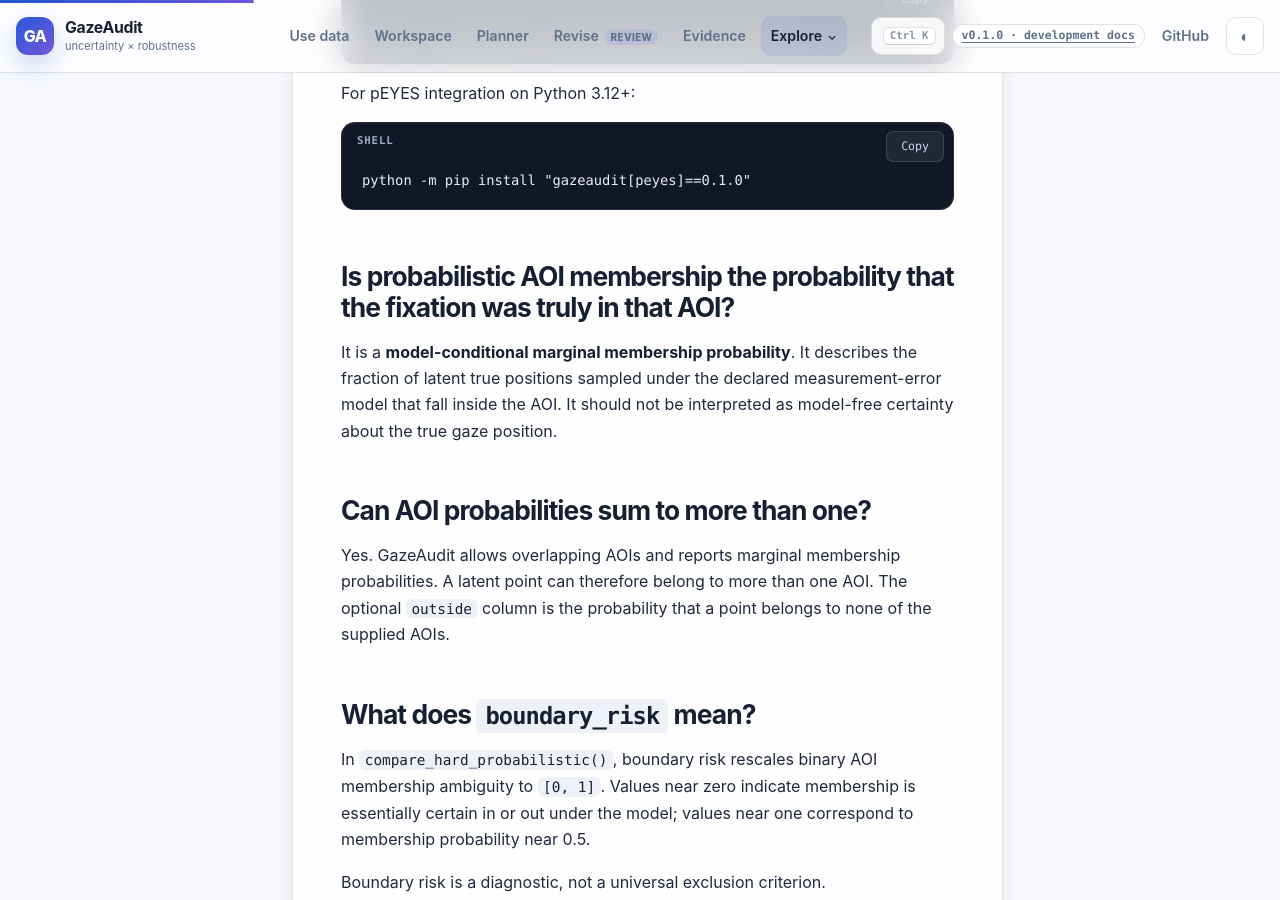
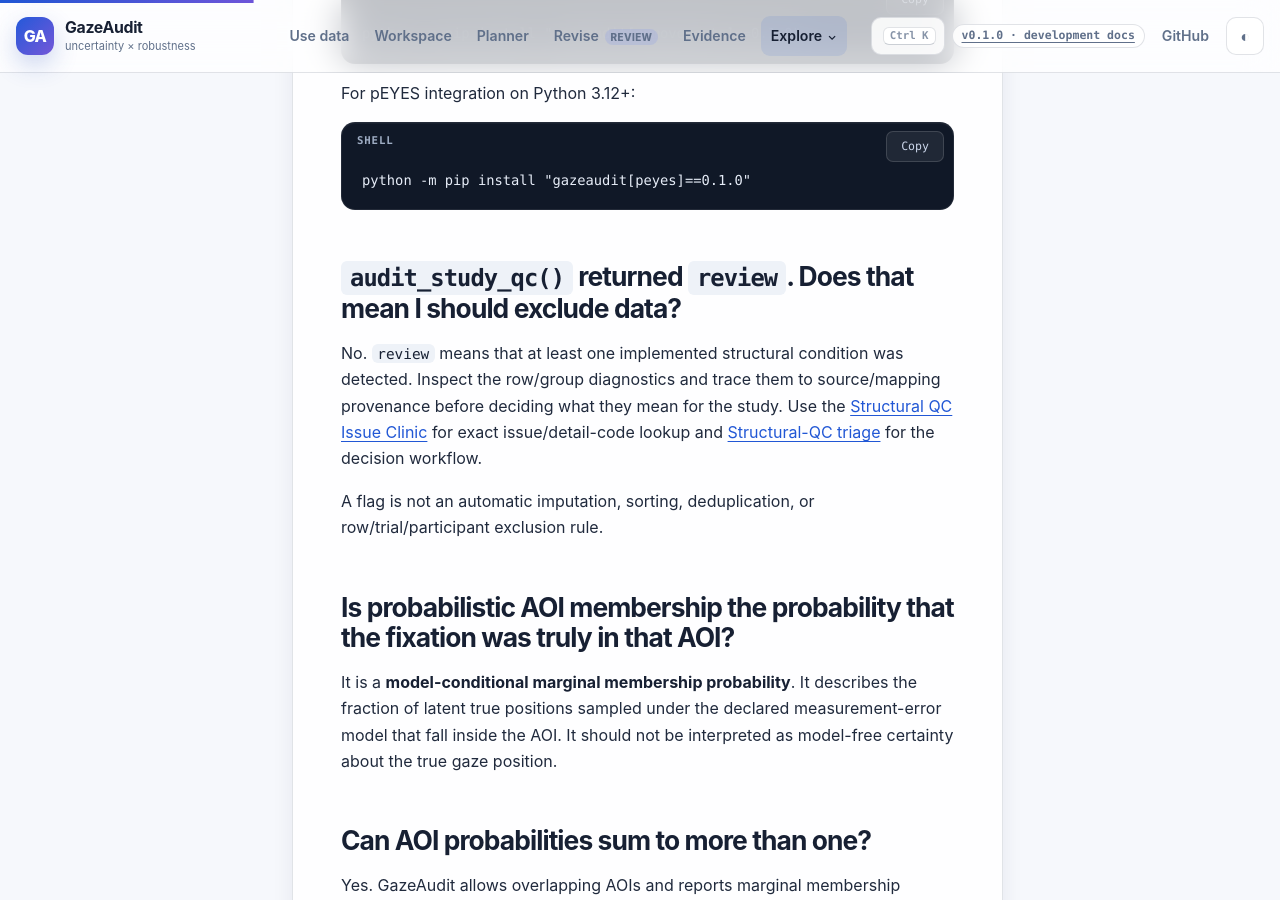
Before and after one commit to stefanosbalaskas/GazeAudit, a Jekyll site: the page built from docs/faq.md, in a window 1280 px wide and 900 px high, scrolled down 1280 px. Built offline with Jekyll 4.4.1, drawn with Linux system fonts in a browser that asks for light colours; some of the changed text lies outside the part shown.

Commit message:
docs: add structural QC review FAQ

````diff
--- a/docs/faq.md
+++ b/docs/faq.md
@@ -36,6 +36,12 @@ For pEYES integration on Python 3.12+:
 ```bash
 python -m pip install "gazeaudit[peyes]==0.1.0"
 ```
+
+## `audit_study_qc()` returned `review`. Does that mean I should exclude data?
+
+No. `review` means that at least one implemented structural condition was detected. Inspect the row/group diagnostics and trace them to source/mapping provenance before deciding what they mean for the study. Use the [Structural QC Issue Clinic]({{ '/docs/reference/qc-issue-clinic/' | relative_url }}) for exact issue/detail-code lookup and [Structural-QC triage]({{ '/docs/guides/structural-qc-triage/' | relative_url }}) for the decision workflow.
+
+A flag is not an automatic imputation, sorting, deduplication, or row/trial/participant exclusion rule.
 
 ## Is probabilistic AOI membership the probability that the fixation was truly in that AOI?
 
````
